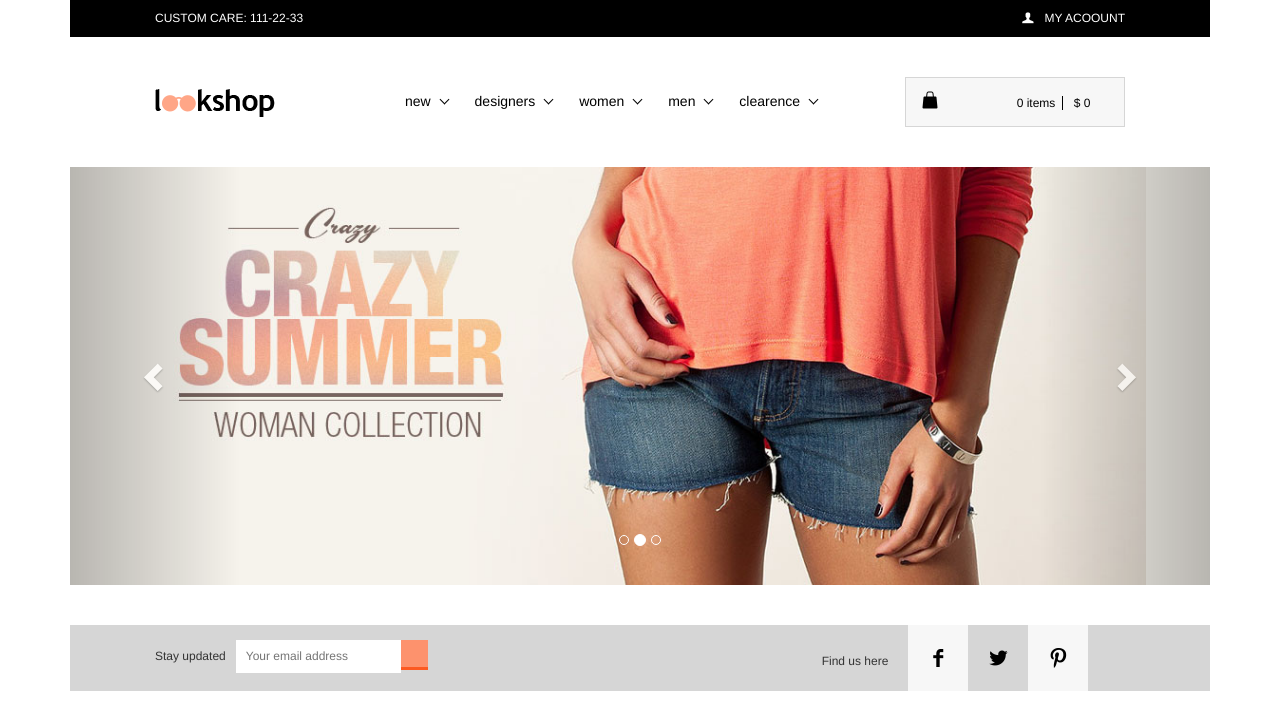
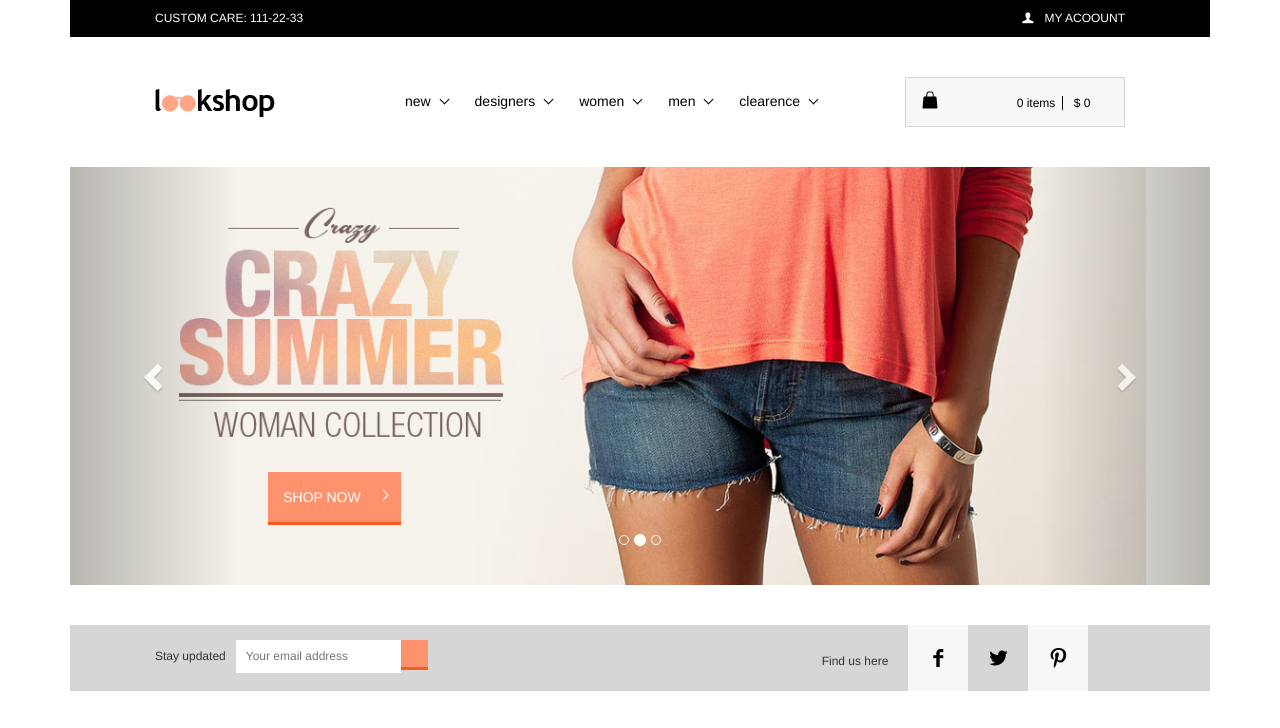
Before and after one commit to ilmitro/Lookshop, a website: page index.html in a window 1280 px wide. Shown: the top 728 px of the page. Drawn offline with nearby package versions, Linux system fonts and the light colour scheme.

Commit message:
slider-button-ok

```diff
--- a/index.html
+++ b/index.html
@@ -134,14 +134,17 @@
 			<div class="carousel-inner" role="listbox">
 				<div class="item active">
 					<img src="pict/slider_header/img-slider.jpg" alt="Women Collection">
+					<a class="button button--slider link" href="#">Shop now</a>
 					<div class="carousel-caption"></div>
 				</div>
 				<div class="item">
 					<img src="pict/slider_header/img-slider.jpg" alt="Women Collection">
+					<a class="button button--slider link" href="#">Shop now</a>
 					<div class="carousel-caption"></div>
 				</div>
 				<div class="item">
 					<img src="pict/slider_header/img-slider.jpg" alt="Women Collection">
+					<a class="button button--slider link" href="#">Shop now</a>
 					<div class="carousel-caption"></div>
 				</div>
 			</div>
--- a/scss/blocks/_button.scss
+++ b/scss/blocks/_button.scss
@@ -1,4 +1,4 @@
-/* -------- button -------- */
+   /* -------- button -------- */
 
 .button {
 	@include btn;
@@ -23,4 +23,29 @@
 		text-transform: uppercase;
 		box-shadow: none;
 	}
+
+	&--slider {
+		position: absolute;
+		bottom: 15%;
+		left: 23%;
+		padding: 15px;
+		padding-right: 40px;
+		text-transform: uppercase;
+		color: #fff;
+
+		&:before {
+			position: absolute;
+			content: "";
+			display: inline-block;
+			width: 8px;
+			height: 8px;
+			border: 1px solid #fff;
+			border-top: transparent;
+			border-left: transparent;
+			transform: rotate(-45deg);
+			top: 38%;
+			right: 10%;
+
+		}
+	}
 }
--- a/scss/blocks/_slider.scss
+++ b/scss/blocks/_slider.scss
@@ -2,4 +2,5 @@
 
 .slider {
 	margin: 40px 0;
+	position: relative;
 }
```
Also changed, not shown: css/style.css, img/ic-fav.png (added), 2 other files.
